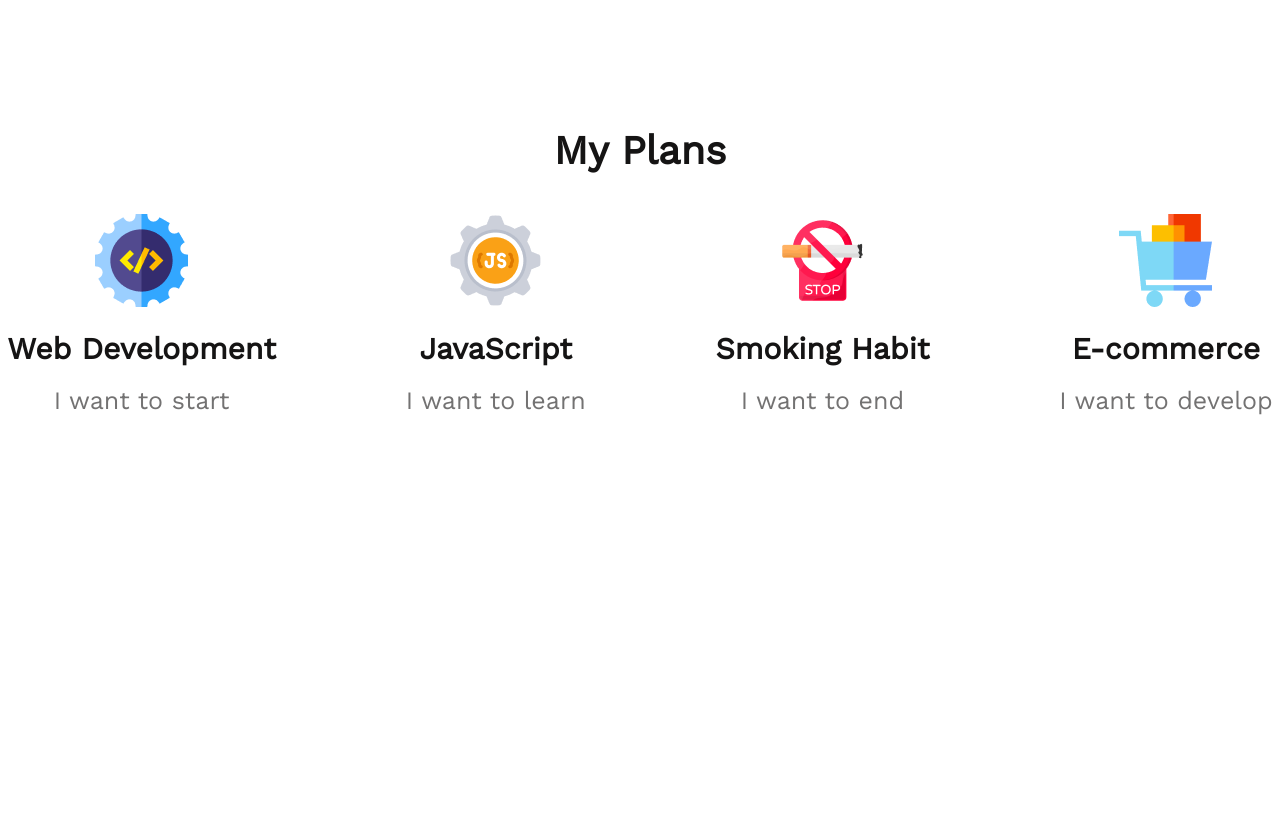
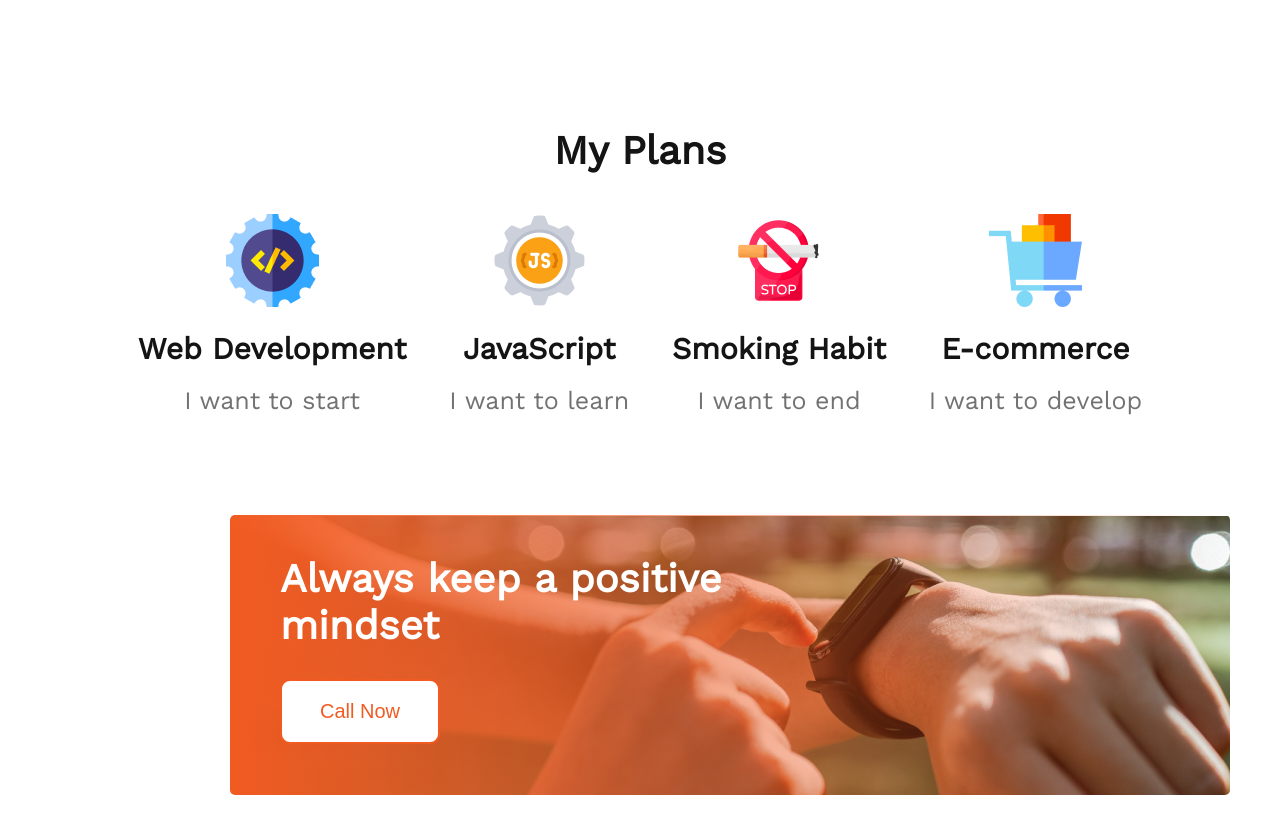
Before and after one commit to selim121/Assignment_01-NewYear, a plain HTML site: page index.html in a window 1280 px wide. Shown: the part 1664-2497 px from the top of the page. Before the commit the page ends 2179 px from the top, so only its background shows below. Drawn offline with nearby package versions, Linux system fonts and the light colour scheme.

Commit message:
Contact section

```diff
--- a/index.html
+++ b/index.html
@@ -78,6 +78,11 @@
             </div>
         </div>
     </section>
+    <!-- Contact section -->
+    <div class="contact">
+        <p class="contact-title">Always keep a positive mindset</p>
+        <button class="contact-btn">Call Now</button>
+    </div>
 
 </body>
 <!-- Footer -->
--- a/styles/newyear.css
+++ b/styles/newyear.css
@@ -81,9 +81,6 @@
 
 /* My plans section */
 
-.section-plan{
-    margin-bottom: 100px;
-}
 .plan-title{
     text-align: center;
     font-family: 'Work Sans';
@@ -95,7 +92,8 @@
 .plan{
     display: flex;
     justify-content: center;
-    gap: 130px;
+    gap: 43px;
+
 }
 .plan-items{
     text-align: center;
@@ -114,3 +112,35 @@
     color: #737272;
     padding-top: 20px;
 }
+
+/* Contact section */
+
+.section-contact{
+
+}
+.contact{
+    background-image: linear-gradient(90deg, #F15B22 0%, rgba(241, 91, 34, 0) 100%),url('/images/watch.png');
+    background-repeat: no-repeat;
+    width: 1000px;
+    height: 280px;
+    border-radius: 5px;
+    font-family: 'Work Sans';
+    font-weight: 700;
+    font-size: 40px;
+    color: #FFFFFF;
+    margin: 100px 230px;
+}
+.contact-title{
+   padding: 40px 350px 30px 50px;
+}
+.contact-btn{
+    height: 65px;
+    width: 160px;
+    background-color: #FFFFFF;
+    border: 2px solid #F15B22;
+    border-radius: 10px;
+    margin-left: 50px;
+    font-weight: 600px;
+    font-size: 20px;
+    color: #F15B22;
+}
```
